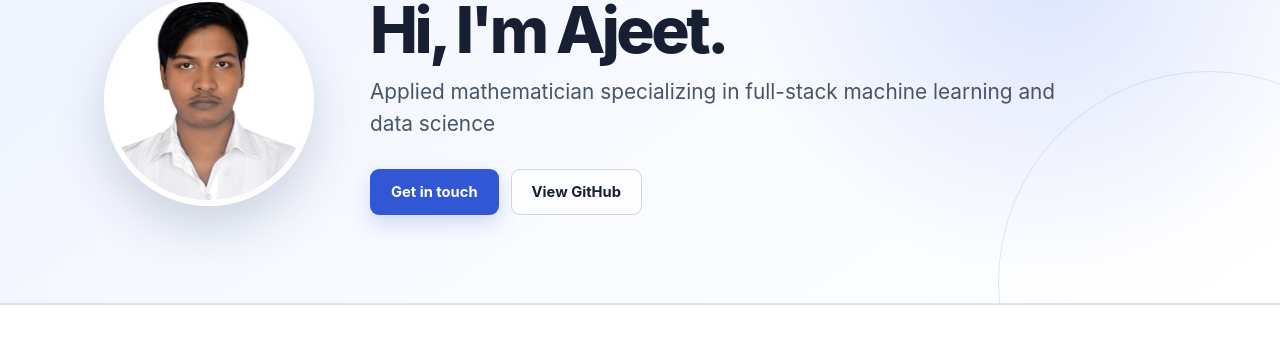
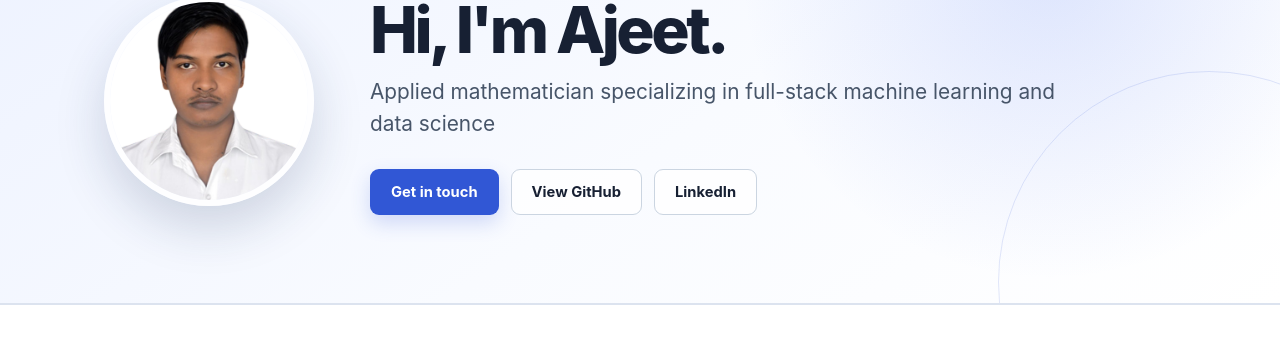
Before and after one commit to ajeetkbhardwaj/mailportfolio, a Jekyll site: the page built from index.md, in a window 1280 px wide and 900 px high. Shown: the part 170-529 px from the top of the window. Built offline with Jekyll 4.4.1, drawn with Linux system fonts in a browser that asks for light colours.

Commit message:
linkined

```diff
--- a/_layouts/portfolio.html
+++ b/_layouts/portfolio.html
@@ -16,6 +16,7 @@
       <div class="hero-actions">
         <a class="btn btn-primary" href="mailto:{{ site.email }}">Get in touch</a>
         <a class="btn btn-secondary" href="https://github.com/ajeetkbhardwaj" target="_blank" rel="noopener">View GitHub</a>
+        <a class="btn btn-secondary" href="https://www.linkedin.com/in/ajeetkumar09" target="_blank" rel="noopener">LinkedIn</a>
       </div>
     </div>
   </div>
```
